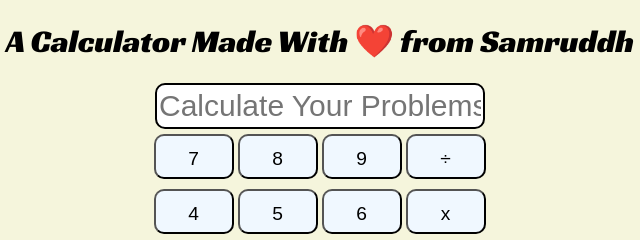
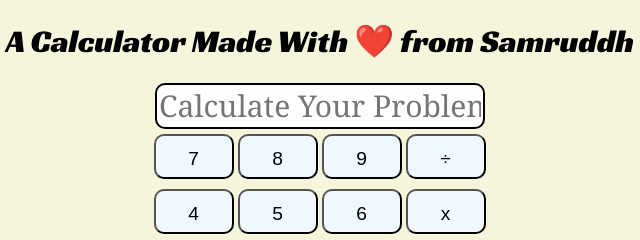
Before and after one commit to SAmmyuxh/Calculator, a plain HTML site: page index.html in a window 1280 px wide. Shown: the top 240 px of the page, 320-960 px from the left. Drawn offline with nearby package versions, Linux system fonts and the light colour scheme; a web font is replaced by a local one.

Commit message:
Update styles.css

```diff
--- a/styles.css
+++ b/styles.css
@@ -32,4 +32,5 @@ body{
     border: 2px solid black;
     border-radius: 10px;
     font-size: 30px;
+    font-family: Cambria, Cochin, Georgia, Times, 'Times New Roman', serif;
 }
```
